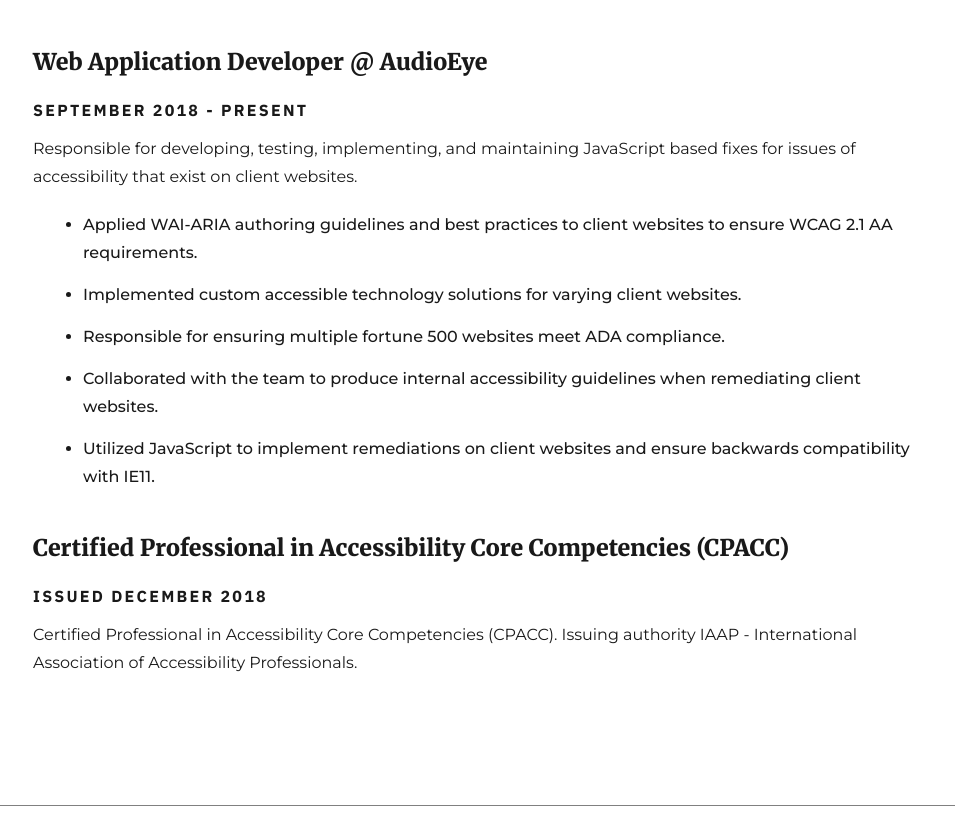
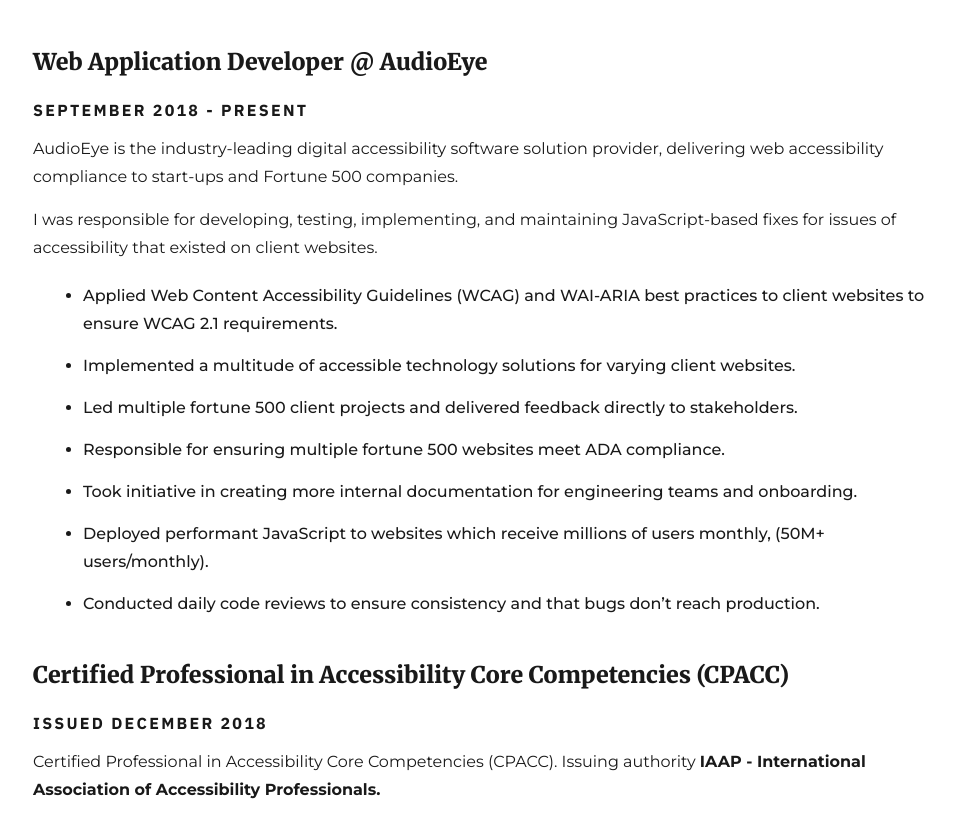
Before and after one commit to TylerJDev/my-portfolio, a Gatsby site: page /projects in a window 1280 px wide. Shown: the part 1280-2102 px from the top of the page, without its empty margins (127-1082 px from the left). Built offline with nearby package versions, Linux system fonts and the light colour scheme; Gatsby itself is replaced by a stand-in of ours; some packages are replaced by stand-ins of ours.

Commit message:
Changed projects format, added more exp

```diff
--- a/content/assets/projects.json
+++ b/content/assets/projects.json
@@ -1,15 +1,15 @@
 [
+    {
+      "name": "DJ-With-Friends",
+      "description": "A way to listen to Spotify with friends!",
+      "builtWith": ["Vue", "SCSS/SASS", "Node.js", "Express.js", "Jest"],
+      "linkTo": "https://djwithfriends.com/"
+    },
     {
       "name": "YouTube-Timestamps",
       "description": "YouTube Timestamps is a plugin to track timestamps on any video which contains them.",
       "builtWith": ["JavaScript", "CSS", "HTML", "Chrome Extension"],
       "linkTo": "https://github.com/TylerJDev/YouTube-Timestamps"
-    },
-    {
-      "name": "DJ-With-Friends",
-      "description": "A way to listen to Spotify with friends!",
-      "builtWith": ["Vue", "SCSS/SASS", "Node.js", "Express.js", "Jest"],
-      "linkTo": "https://djwithfriends.com/"
     },
     {
       "name": "My Portfolio",
--- a/src/components/projects/experience.js
+++ b/src/components/projects/experience.js
@@ -7,21 +7,23 @@
     <div className={experienceStyles.container}>
       <h3>Web Application Developer @ AudioEye</h3>
       <h4>September 2018 - Present</h4>
-      <p>Responsible for developing, testing, implementing, and maintaining JavaScript based fixes for issues of accessibility that exist on client websites.
+      <p>AudioEye is the industry-leading digital accessibility software solution provider, delivering web accessibility compliance to start-ups and Fortune 500 companies.</p>
+      <p>I was responsible for developing, testing, implementing, and maintaining JavaScript-based fixes for issues of accessibility that existed on client websites.</p>
         <ul className={experienceStyles.expList}>
-          <li>Applied WAI-ARIA authoring guidelines and best practices to client websites to ensure WCAG 2.1 AA requirements.</li>
-          <li>Implemented custom accessible technology solutions for varying client websites.</li>
+          <li>Applied Web Content Accessibility Guidelines (WCAG) and WAI-ARIA best practices to client websites to ensure WCAG 2.1 requirements.</li>
+          <li>Implemented a multitude of accessible technology solutions for varying client websites.</li>
+          <li>Led multiple fortune 500 client projects and delivered feedback directly to stakeholders.</li>
           <li>Responsible for ensuring multiple fortune 500 websites meet ADA compliance.</li>
-          <li>Collaborated with the team to produce internal accessibility guidelines when remediating client websites.</li>
-          <li>Utilized JavaScript to implement remediations on client websites and ensure backwards compatibility with IE11.</li>
+          <li>Took initiative in creating more internal documentation for engineering teams and onboarding.</li>
+          <li>Deployed performant JavaScript to websites which receive millions of users monthly, (50M+ users/monthly).</li>
+          <li>Conducted daily code reviews to ensure consistency and that bugs don’t reach production.</li>
         </ul>
-    </p>
     </div>
     <div className={experienceStyles.container}>
       <h3>Certified Professional in Accessibility Core Competencies (CPACC)</h3>
       <h4>Issued December 2018</h4>
       <p>Certified Professional in Accessibility Core Competencies (CPACC).
-      Issuing authority IAAP - International Association of Accessibility Professionals.</p>
+      Issuing authority <strong>IAAP - International Association of Accessibility Professionals.</strong></p>
     </div>
   </div>
 )
--- a/src/components/projects/experience.module.scss
+++ b/src/components/projects/experience.module.scss
@@ -13,6 +13,7 @@
         max-width: 900px;
         p {
             @include monty-python;
+            margin-bottom: 15px;
         }
     }
 
@@ -26,5 +27,6 @@
         margin-top: 20px;
         margin-left: 50px;
         font-weight: 500;
+        font-family: 'Montserrat', sans-serif;
     }
 }
```
